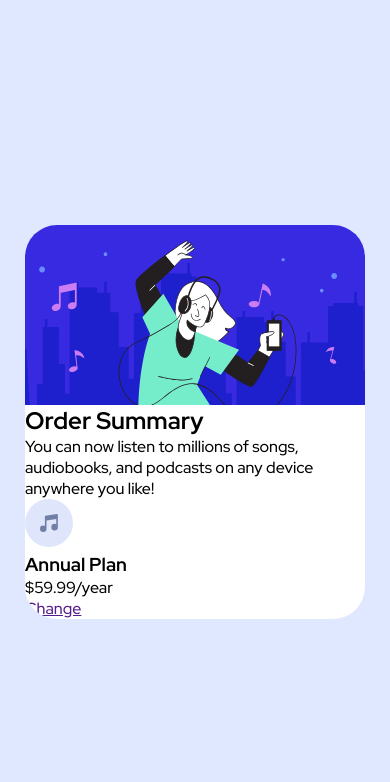
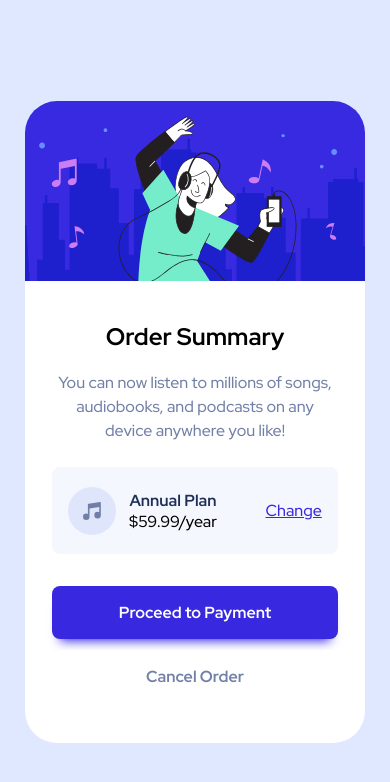
Before and after one commit to RudyRmz/practica-frontendmentor1, a plain HTML site: page order-summary-component-main/index.html in a window 390 px wide. Drawn offline with Linux system fonts and the light colour scheme.

Commit message:
se agregaron estilos a textos, botones y seccion de plan anual, mobile first

```diff
--- a/order-summary-component-main/index.html
+++ b/order-summary-component-main/index.html
@@ -22,12 +22,12 @@
         <div class="card__info">
           <h3 class="card__name">Annual Plan</h3>
           <p class="card__price">$59.99/year</p>
-          <a href="" class="card__price">Change</a>
         </div>
+        <a href="" class="card__change">Change</a>
       </article>
 
-        <a class="card__cta" href="Proceed to Payment"></a>
-        <a class="card__cta" href="Cancel Order"></a>
+        <a class="card__cta" href="">Proceed to Payment</a>
+        <a class="card__cta card__cta--gray" href="">Cancel Order</a>
     </div>
   </section>
 
--- a/order-summary-component-main/styles.css
+++ b/order-summary-component-main/styles.css
@@ -36,3 +36,64 @@ body{
     background-size: cover;
     background-position: center;
 }
+
+.card__text{
+    padding: 2.5em 1.7em;
+    text-align: center;
+}
+
+.card__title{
+    font-size: 1.7rem;
+    color: var(--dark-blue);
+}
+
+.card__paragraph{
+    color: var(--desaturated-blue);
+    line-height: 1.5;
+    margin: 1.2em 0 1.5em;
+}
+
+.card__plan{
+    display: flex;
+    background-color: var(--very-pale-blue);
+    padding: 1.2em 1em;
+    align-items: center;
+    border-radius: .5em;
+}
+
+.card__icon{
+    margin-right: .8em;
+}
+
+.card__name{
+    font-size: 1rem;
+    color: var(--dark-blue);
+}
+
+.card__price{
+    margin-left: auto;
+}
+
+.card__change{
+    margin-left: auto;
+    color: var(--bright-blue);
+}
+
+.card__cta{
+    display: block;
+    background-color: var(--bright-blue);
+    text-decoration: none;
+    color: #fff;
+    margin-top: 2em;
+    border-radius: .5em;
+    padding: 1em;
+    font-weight: 700;
+    box-shadow: 0 10px 10px -8px var(--bright-blue);
+}
+
+.card__cta--gray{
+    margin-top: .7em;
+    background-color: #fff;
+    color: var(--desaturated-blue);
+    box-shadow: none;
+}
```
